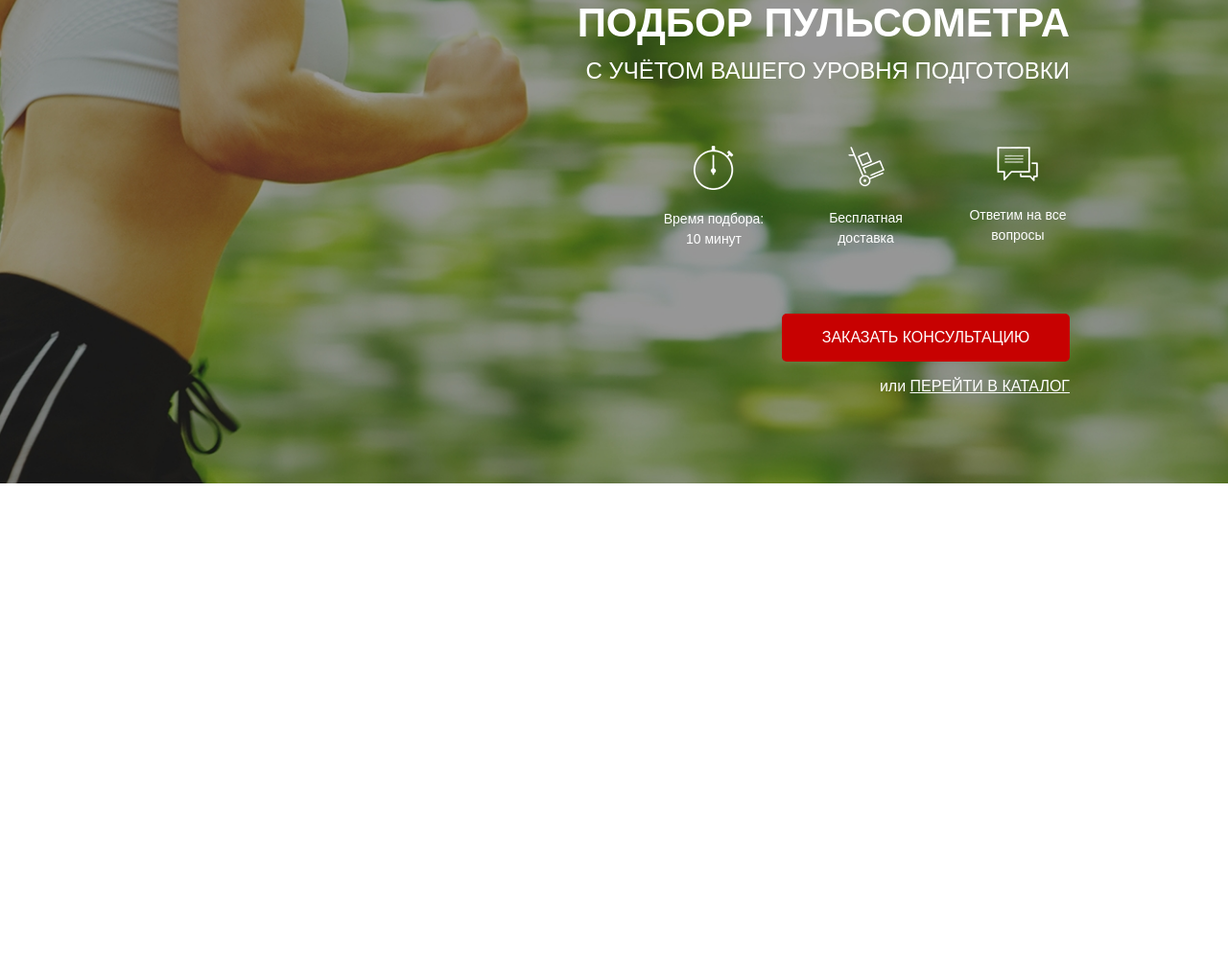
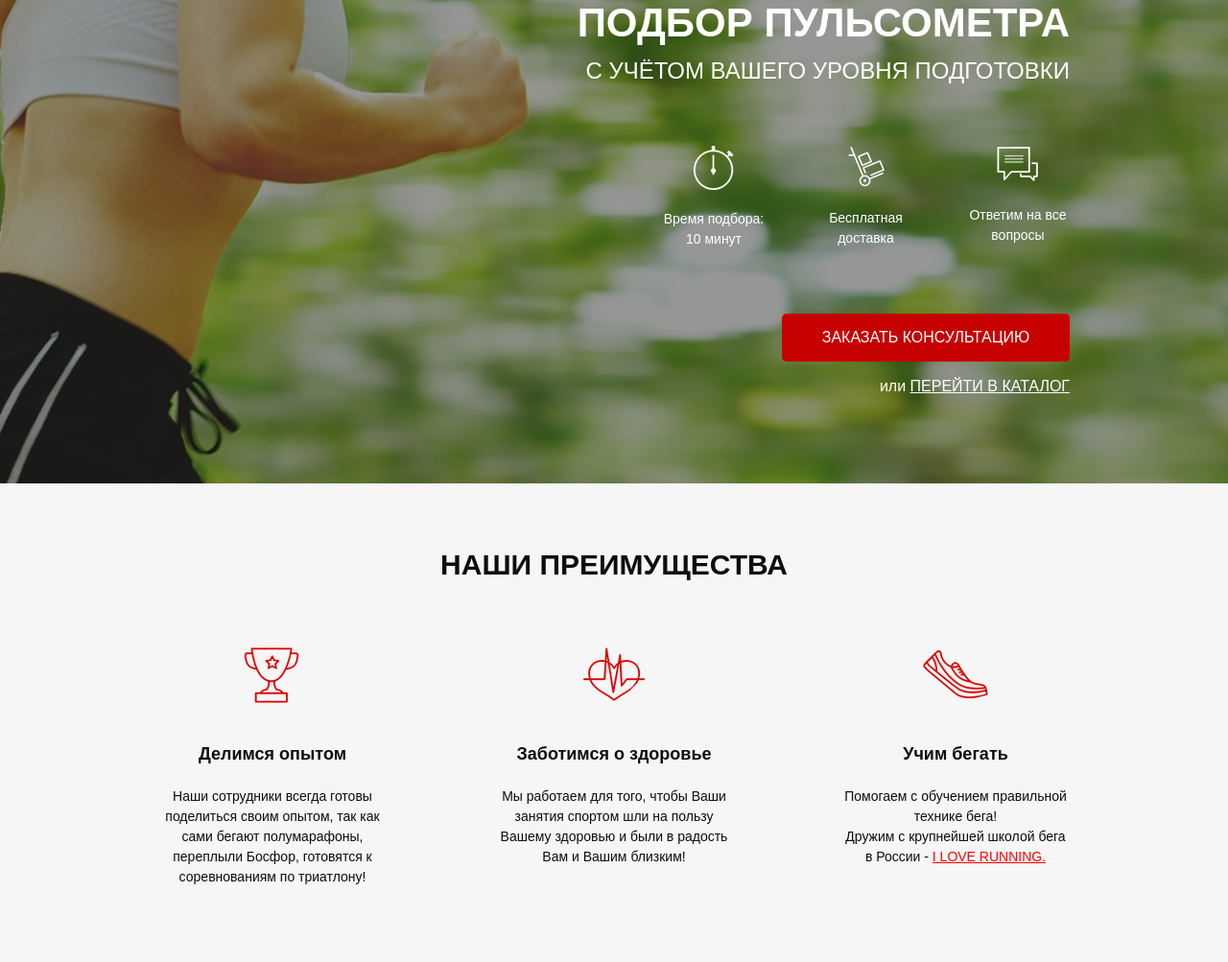
Before and after one commit to sharavara89/Pulse, a website: page src/index.html in a window 1280 px wide. Shown: the part 164-1167 px from the top of the page at 96% size. Before the commit the page ends 800 px from the top, so only its background shows below. Drawn offline with Linux system fonts and the light colour scheme.

Commit message:
advantages finished

```diff
--- a/src/index.html
+++ b/src/index.html
@@ -25,10 +25,10 @@
                     <button class="button">заказать звонок</button>
                 </div>
             </header>
+
             <div class="promo__wrapper">
                 <h1 class="promo__header">Подбор пульсометра</h1>
                 <h2 class="promo__subheader">с учётом Вашего уровня подготовки</h2>
-
                 <div class="promo__icons">
                     <div class="promo__icon">
                         <img src="icons/main_screen/timer.png" alt="timer">
@@ -46,17 +46,43 @@
                         на все вопросы
                     </div>
                 </div>
-
                 <button class="button button_main">заказать консультацию</button>
                 <div class="promo__link">
                     или
                     <a href="#">ПЕРЕЙТИ В КАТАЛОГ</a>
                 </div>
+            </div>
+        </div>
+    </div>
 
+    <div class="advantages">
+        <div class="container">
+            <h2 class="title">НАШИ ПРЕИМУЩЕСТВА</h2>
+            <div class="advantages__wrapper">
+                <div class="advantages__item">
+                    <img src="icons/advantages/cup.png" alt="cup" class="advantages__icon">
+                    <div class="advantages__subtitle">Делимся опытом</div>
+                    <div class="advantages__descr">
+                        Наши сотрудники всегда готовы поделиться своим опытом, так как сами бегают полумарафоны, переплыли Босфор, готовятся к соревнованиям по триатлону!
+                    </div>
+                </div>
+                <div class="advantages__item">
+                    <img src="icons/advantages/heart.png" alt="heart" class="advantages__icon">
+                    <div class="advantages__subtitle">Заботимся о здоровье</div>
+                    <div class="advantages__descr">
+                        Мы работаем для того, чтобы Ваши занятия спортом шли на пользу Вашему здоровью и были в радость Вам и Вашим близким!
+                    </div>
+                </div>
+                <div class="advantages__item">
+                    <img src="icons/advantages/shoe.png" alt="shoe" class="advantages__icon">
+                    <div class="advantages__subtitle">Учим бегать</div>
+                    <div class="advantages__descr">
+                        Помогаем с обучением правильной технике бега!<br>
+                        Дружим с крупнейшей школой бега в России -
+                        <a href="#">I LOVE RUNNING.</a>
+                    </div>
+                </div>
             </div>
-
-
-
         </div>
     </div>
 
--- /dev/null
+++ b/src/sass/blocks/_advantages.scss
@@ -0,0 +1,36 @@
+.advantages {
+    min-height: 470px;
+    padding: 70px 0 78px 0;
+    background-color: #f6f6f6;
+    &__wrapper {
+        margin-top: 65px;
+        display: flex;
+        justify-content: space-between;
+    }
+    &__item {
+        display: flex;
+        flex-direction: column;
+        align-items: center;
+        max-width: 238px;
+    }
+    &__subtitle {
+        color: #0d0d0d;
+        font-size: 18px;
+        line-height: 18px;
+        font-weight: 700;
+        text-align: center;
+        margin-top: 38px;
+    }
+    &__descr {
+        color: #0d0d0d;
+        font-size: 14px;
+        font-weight: 300;
+        margin-top: 25px;
+        text-align: center;
+        a {
+            color: #ff0000;
+            text-decoration: underline;
+            text-transform: uppercase;
+        }
+    }
+}
--- a/src/sass/blocks/_poromo.scss
+++ b/src/sass/blocks/_poromo.scss
@@ -1,7 +1,7 @@
 .promo {
     min-height: 650px;
     padding: 21px 0 93px 0;
-    background: url('../../img/main_bg.jpg') center (center / cover) no-repeat;
+    background: url('../img/main_bg.jpg') center (center / cover) no-repeat;
     &__wrapper {
         display: flex;
         flex-direction: column;
--- /dev/null
+++ b/src/sass/blocks/_titles.scss
@@ -0,0 +1,9 @@
+.title {
+    color: #0d0d0d;
+    font-size: 30px;
+    line-height: 30px;
+    font-weight: 700;
+    text-transform: uppercase;
+    text-align: center;
+    margin-bottom: 0;
+}
--- a/src/sass/style.scss
+++ b/src/sass/style.scss
@@ -1,5 +1,4 @@
 @import 'base/variables';
-@import 'base/mixins';
 
 * {
     font-family: 'Museo Sans Cyril', sans-serif;
@@ -12,3 +11,5 @@
 @import 'blocks/poromo';
 @import 'blocks/header';
 @import 'blocks/buttons';
+@import 'blocks/advantages';
+@import 'blocks/titles'
```
Also changed, not shown: src/css/style.min.css, src/sass/base/_mixins.scss (deleted).
